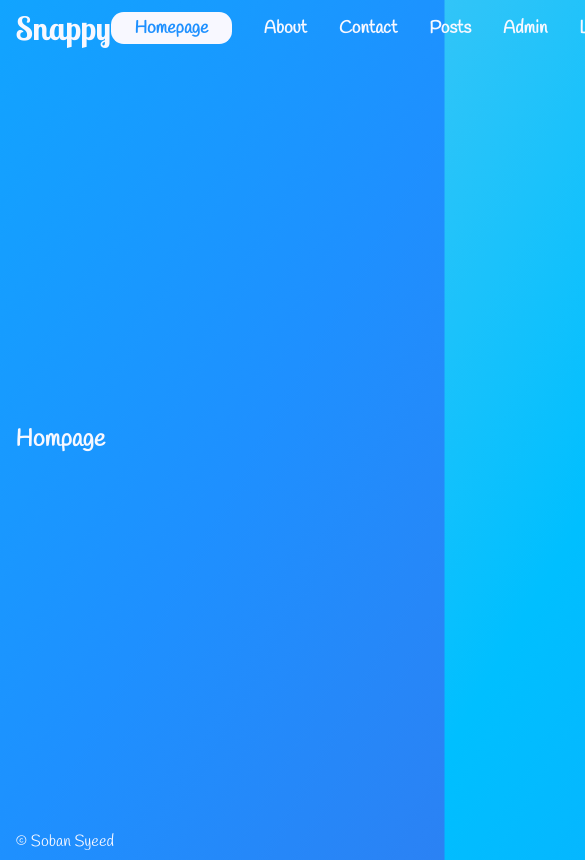
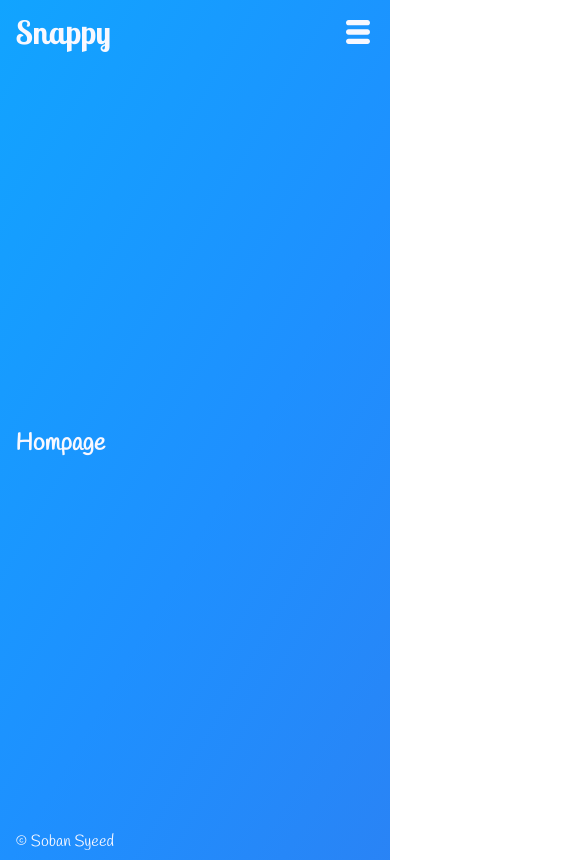
Before and after one commit to SnakyMz/Snappy, a Next.js app: page / in a window 390 px wide. Shown: the top 860 px of the page, 585 px wide, since content can reach past the window. Built offline with nearby package versions, Linux system fonts and the light colour scheme.

Commit message:
Add Hamburger menu

```diff
--- a/package.json
+++ b/package.json
@@ -9,8 +9,9 @@
     "lint": "next lint"
   },
   "dependencies": {
+    "next": "14.0.4",
     "react": "^18",
     "react-dom": "^18",
-    "next": "14.0.4"
+    "react-icons": "^4.12.0"
   }
 }
--- a/src/components/navbar/navbar.js
+++ b/src/components/navbar/navbar.js
@@ -4,11 +4,15 @@ import Link from "next/link";
 import { Lobster_Two } from "next/font/google";
 import styles from "./navbar.module.css";
 import { usePathname } from "next/navigation";
+import { useState } from "react";
+import { TiThMenu, TiDelete } from "react-icons/ti";
 
 const lobster = Lobster_Two({ subsets: ['latin'], weight: "700" });
 
 export default function Navbar() {
   const pathName = usePathname();
+
+  const [open, setOpen] = useState(false);
 
   const session = true;
   const isAdmin = true;
@@ -17,19 +21,38 @@ export default function Navbar() {
     <header className={styles.heading}>
       <div className={`${lobster.className} ${styles.logo}`}>Snappy</div>
       <nav className={styles.navigation}>
-        <Link href="/" className={pathName === "/" && styles.active}>Homepage</Link>
-        <Link href="/about" className={pathName === "/about" && styles.active}>About</Link>
-        <Link href="/contact" className={pathName === "/contact" && styles.active}>Contact</Link>
-        <Link href="/posts" className={pathName === "/posts" && styles.active}>Posts</Link>
+        <Link href="/" className={pathName === "/" ? styles.active : undefined}>Homepage</Link>
+        <Link href="/about" className={pathName === "/about" ? styles.active : undefined}>About</Link>
+        <Link href="/contact" className={pathName === "/contact" ? styles.active : undefined}>Contact</Link>
+        <Link href="/posts" className={pathName === "/posts" ? styles.active : undefined}>Posts</Link>
         {session ? (
           <>
-            {isAdmin && <Link href="/admin" className={pathName === "/admin" && styles.active}>Admin</Link>}
+            {isAdmin && <Link href="/admin" className={pathName === "/admin" ? styles.active : undefined}>Admin</Link>}
             <button type="button" className={styles.logout}>Logout</button>
           </>
         ) : (
-          <Link href="/login" className={pathName === "/login" && styles.active}>Login</Link>
+          <Link href="/login" className={pathName === "/login" ? styles.active : undefined}>Login</Link>
         )}
       </nav>
+      <button type="button" className={styles.menuBtn} onClick={() => setOpen(prev => !prev)}>
+        {open ? <TiDelete /> : <TiThMenu />}
+      </button>
+      {
+        open ? <nav className={styles.mobileNavigation}>
+          <Link href="/" className={pathName === "/" ? styles.active : undefined}>Homepage</Link>
+          <Link href="/about" className={pathName === "/about" ? styles.active : undefined}>About</Link>
+          <Link href="/contact" className={pathName === "/contact" ? styles.active : undefined}>Contact</Link>
+          <Link href="/posts" className={pathName === "/posts" ? styles.active : undefined}>Posts</Link>
+          {session ? (
+            <>
+              {isAdmin ? <Link href="/admin" className={pathName === "/admin" ? styles.active : undefined}>Admin</Link> : undefined}
+              <button type="button" className={styles.logout}>Logout</button>
+            </>
+          ) : (
+            <Link href="/login" className={pathName === "/login" ? styles.active : undefined}>Login</Link>
+          )}
+        </nav> : undefined
+      }
     </header>
   )
 }
--- a/src/components/navbar/navbar.module.css
+++ b/src/components/navbar/navbar.module.css
@@ -6,15 +6,7 @@
 
 .logo {
   font-size: 2rem;
-}
-
-.navigation {
-  font-size: 1.1rem;
-  font-weight: 700;
-  display: flex;
-  align-items: center;
-  gap: 2rem;
-  margin-right: 2rem;
+  z-index: 10;
 }
 
 .active {
@@ -22,14 +14,67 @@
   border-radius: 0.8rem;
   background-color: ghostwhite;
   color: dodgerblue;
+  box-shadow: 0 0 0.2rem black;
 }
 
 .logout {
   cursor: pointer;
-  font-size: 1.1rem;
+  border-radius: 0.8rem;
+  padding: 1% 3%;
+  font-size: 1.3rem;
   font-weight: inherit;
   font-family: inherit;
+  background-color: crimson;
+  color: inherit;
+  border: none;
+  box-shadow: 0 0 0.2rem black;
+}
+
+.navigation {
+  display: none;
+}
+
+.menuBtn {
+  font-size: 2rem;
   background-color: inherit;
   color: inherit;
   border: none;
+  z-index: 10;
+  margin-top: 0.5rem;
 }
+
+.mobileNavigation {
+  position: absolute;
+  top: 0;
+  right: 0;
+  width: 100%;
+  height: 100vh;
+  padding-top: 4rem;
+  font-size: 1.3rem;
+  font-weight: 700;
+  background-color: dodgerblue;
+  display: flex;
+  flex-direction: column;
+  align-items: center;
+  gap: 0.5rem;
+}
+
+@media screen and (min-width: 768px) {
+  .navigation {
+    font-size: 1.1rem;
+    font-weight: 700;
+    display: flex;
+    align-items: center;
+    gap: 1.5rem;
+    margin-right: 4rem;
+  }
+
+  .logout {
+    font-size: 1.1rem;
+  }
+
+  .menuBtn,
+  .mobileNavigation {
+    display: none;
+  }
+}
```
Also changed, not shown: 1 other file (tests, documents, lock files or other folders).
